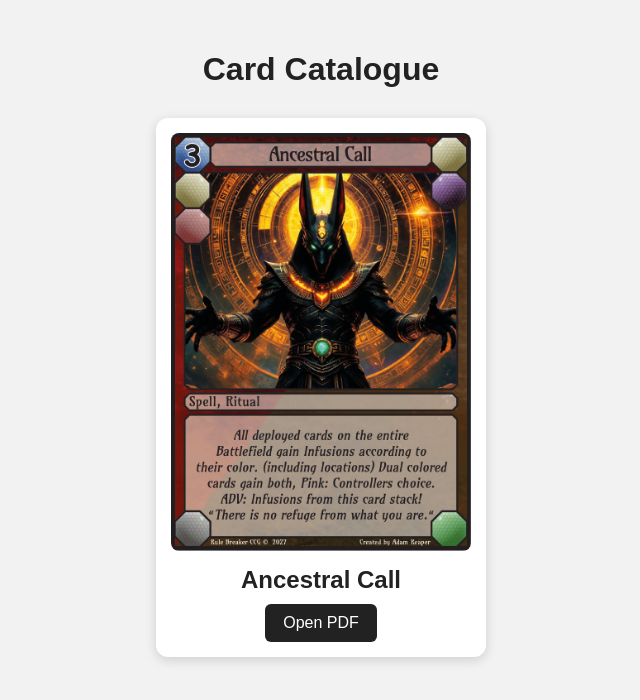
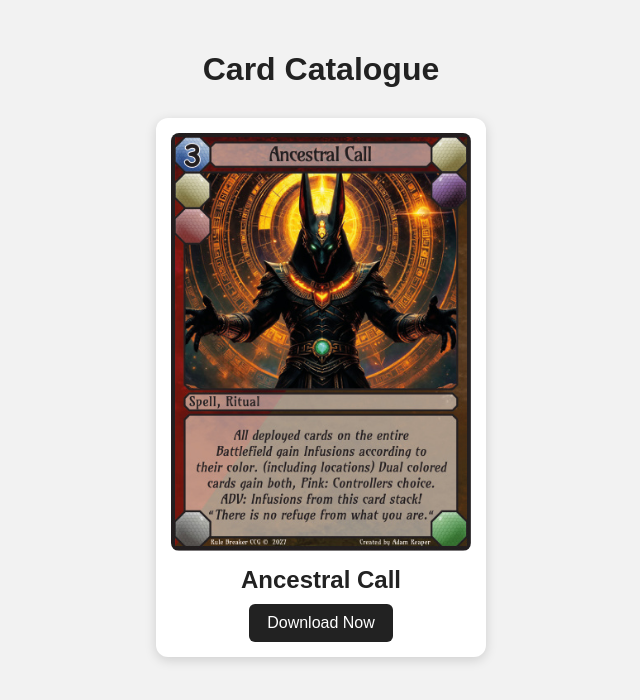
Before and after one commit to godlesskoti/card-catalogue, a plain HTML site: page index.html in a window 1280 px wide. Shown: the whole page, without its empty margins (319-959 px from the left). Drawn offline with Linux system fonts and the light colour scheme.

Commit message:
Update index.html

```diff
--- a/index.html
+++ b/index.html
@@ -47,6 +47,10 @@
       text-decoration: none;
       border-radius: 6px;
     }
+
+    .card a:hover {
+      background: #444;
+    }
   </style>
 </head>
 
@@ -55,6 +59,7 @@
   <h1>Card Catalogue</h1>
 
   <div class="card">
+
     <img
       src="https://raw.githubusercontent.com/godlesskoti/card-catalogue/main/previews/Ancestral%20Call.jpg"
       alt="Ancestral Call"
@@ -63,11 +68,12 @@
     <h2>Ancestral Call</h2>
 
     <a
-      href="https://drive.google.com/file/d/1QtBtP8LOyRDZTXnuFJwiZ0_u6kss0liE/view"
+      href="https://drive.google.com/uc?export=download&id=1QtBtP8LOyRDZTXnuFJwiZ0_u6kss0liE"
       target="_blank"
     >
-      Open PDF
+      Download Now
     </a>
+
   </div>
 
 </body>
```
